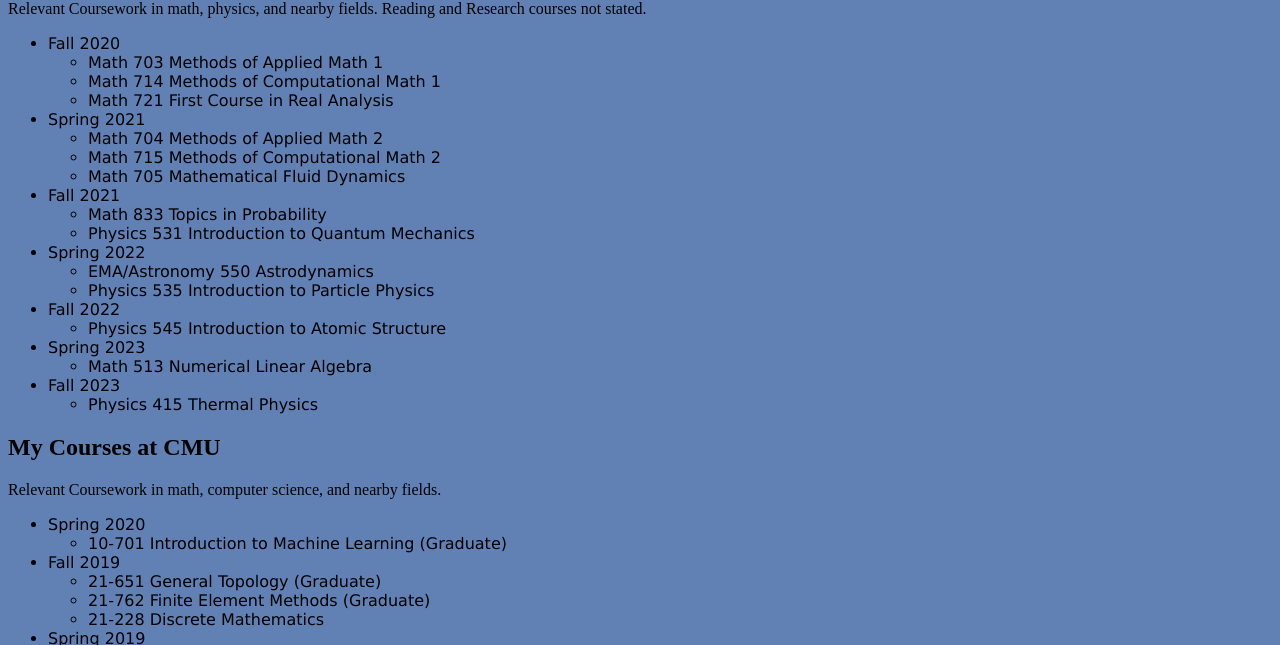
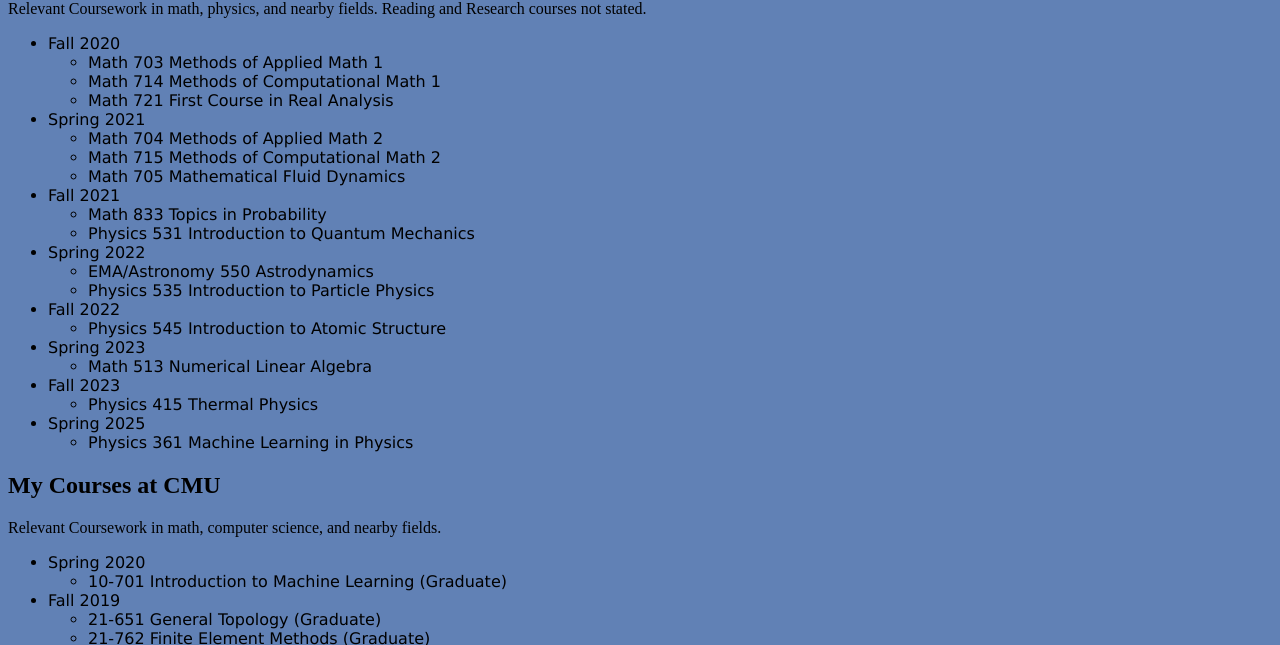
Before and after one commit to VarunMG/VarunMG.github.io, a plain HTML site: page courses.html in a window 1280 px wide. Shown: the part 136-781 px from the top of the page. Drawn offline with Linux system fonts and the light colour scheme.

Commit message:
updated courses

```diff
--- a/courses.html
+++ b/courses.html
@@ -58,6 +58,11 @@ Relevant Coursework in math, physics, and nearby fields. Reading and Research co
     <li> Fall 2023
     <ul>
 	<li> Physics 415 Thermal Physics
+    </ul>
+    </li>
+    <li> Spring 2025
+    <ul>
+        <li> Physics 361 Machine Learning in Physics
     </ul>
     </li>
 </ul>
```
